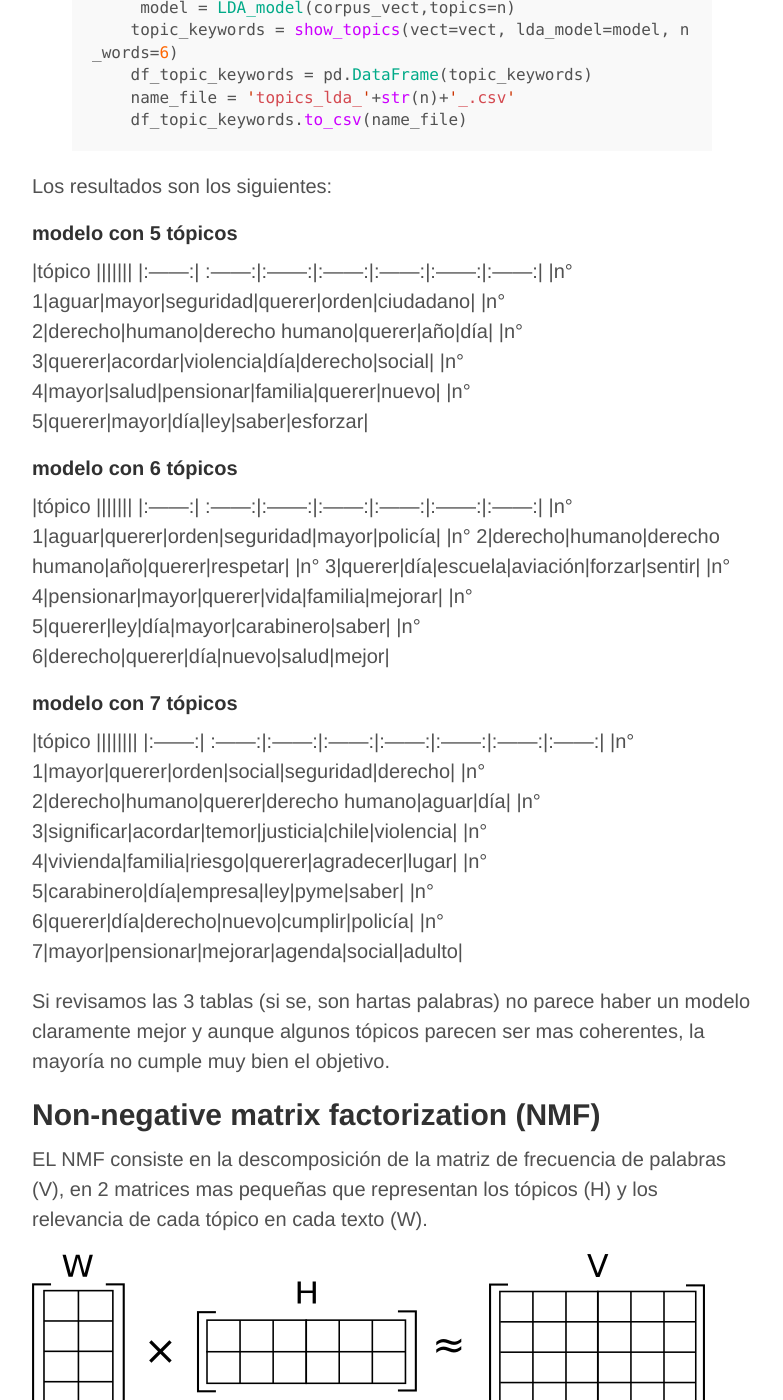
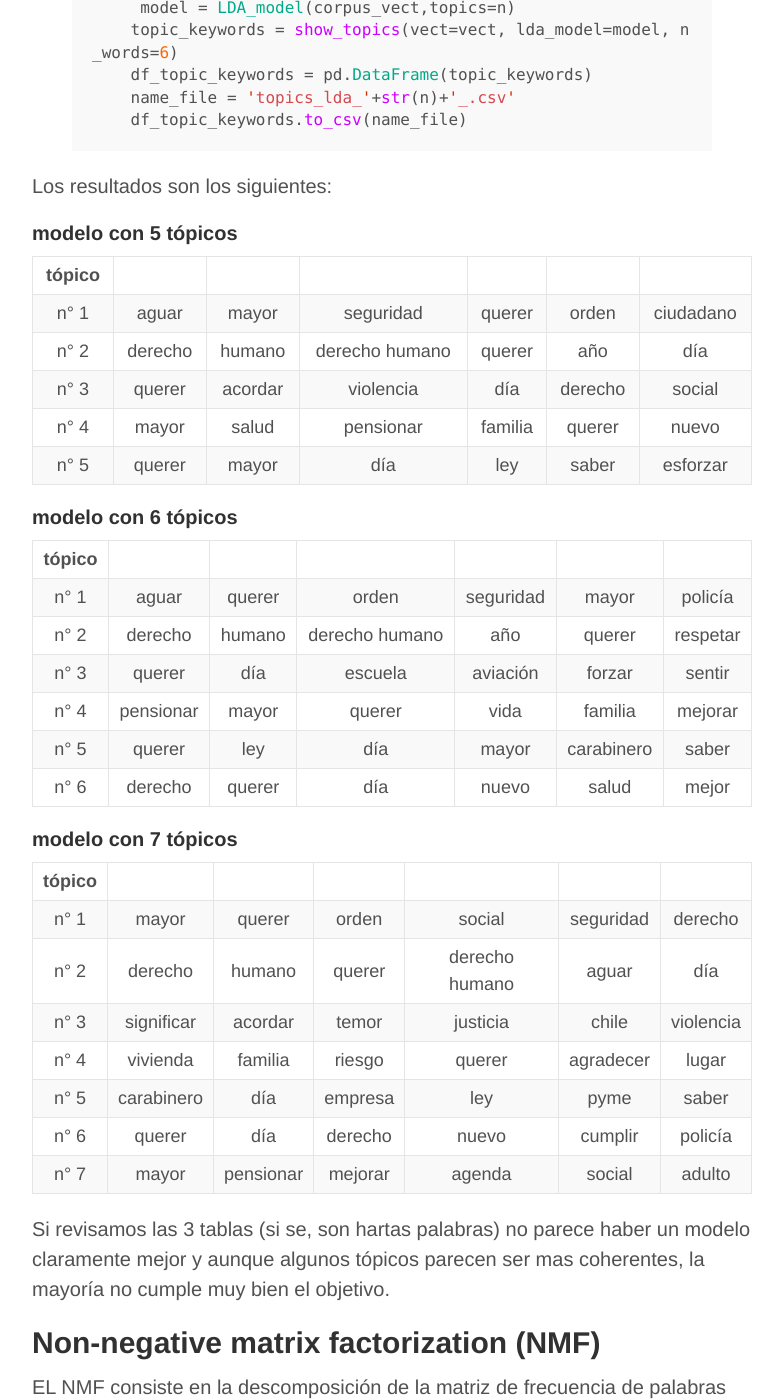
Before and after one commit to benjad/benjad.github.io, a Jekyll site: the page built from _posts/2020-03-06-modelamiento-topicos_pinera.md, in a window 1280 px wide and 1400 px high, scrolled down 6596 px. Shown: the whole window, without its empty margins (248-1031 px from the left). Built offline with Jekyll 4.4.1, drawn with Linux system fonts in a browser that asks for light colours; Markdown is read by kramdown in place of the engine named in the settings; comment, search, counter and statistics services are not loaded; some of the changed text lies outside the part shown.

```diff
--- a/_posts/2020-03-06-modelamiento-topicos_pinera.md
+++ b/_posts/2020-03-06-modelamiento-topicos_pinera.md
@@ -206,36 +206,39 @@ for n in n_topics :
 Los resultados son los siguientes:
 
 #### modelo con 5 tópicos
+
 |tópico |||||||
 |:------:| :------:|:------:|:------:|:------:|:------:|:------:|
-|n° 1|aguar|mayor|seguridad|querer|orden|ciudadano|
-|n° 2|derecho|humano|derecho humano|querer|año|día|
-|n° 3|querer|acordar|violencia|día|derecho|social|
-|n° 4|mayor|salud|pensionar|familia|querer|nuevo|
-|n° 5|querer|mayor|día|ley|saber|esforzar|
+|n° 1|aguar|mayor|seguridad|querer|orden|ciudadano
+|n° 2|derecho|humano|derecho humano|querer|año|día
+|n° 3|querer|acordar|violencia|día|derecho|social
+|n° 4|mayor|salud|pensionar|familia|querer|nuevo
+|n° 5|querer|mayor|día|ley|saber|esforzar
 
 
 #### modelo con 6 tópicos
+
 |tópico |||||||
 |:------:| :------:|:------:|:------:|:------:|:------:|:------:|
-|n° 1|aguar|querer|orden|seguridad|mayor|policía|
-|n° 2|derecho|humano|derecho humano|año|querer|respetar|
-|n° 3|querer|día|escuela|aviación|forzar|sentir|
-|n° 4|pensionar|mayor|querer|vida|familia|mejorar|
-|n° 5|querer|ley|día|mayor|carabinero|saber|
-|n° 6|derecho|querer|día|nuevo|salud|mejor|
+|n° 1|aguar|querer|orden|seguridad|mayor|policía
+|n° 2|derecho|humano|derecho humano|año|querer|respetar
+|n° 3|querer|día|escuela|aviación|forzar|sentir
+|n° 4|pensionar|mayor|querer|vida|familia|mejorar
+|n° 5|querer|ley|día|mayor|carabinero|saber
+|n° 6|derecho|querer|día|nuevo|salud|mejor
 
 
 #### modelo con 7 tópicos
-|tópico ||||||||
-|:------:| :------:|:------:|:------:|:------:|:------:|:------:|:------:|
-|n° 1|mayor|querer|orden|social|seguridad|derecho|
-|n° 2|derecho|humano|querer|derecho humano|aguar|día|
-|n° 3|significar|acordar|temor|justicia|chile|violencia|
-|n° 4|vivienda|familia|riesgo|querer|agradecer|lugar|
-|n° 5|carabinero|día|empresa|ley|pyme|saber|
-|n° 6|querer|día|derecho|nuevo|cumplir|policía|
-|n° 7|mayor|pensionar|mejorar|agenda|social|adulto|
+
+|tópico |||||||
+|:------:| :------:|:------:|:------:|:------:|:------:|:------:|
+|n° 1|mayor|querer|orden|social|seguridad|derecho
+|n° 2|derecho|humano|querer|derecho humano|aguar|día
+|n° 3|significar|acordar|temor|justicia|chile|violencia
+|n° 4|vivienda|familia|riesgo|querer|agradecer|lugar
+|n° 5|carabinero|día|empresa|ley|pyme|saber
+|n° 6|querer|día|derecho|nuevo|cumplir|policía
+|n° 7|mayor|pensionar|mejorar|agenda|social|adulto
 
 Si revisamos las 3 tablas (si se, son hartas palabras) no parece haber un modelo claramente mejor y aunque algunos tópicos parecen ser mas coherentes, la mayoría no cumple muy bien el objetivo.
 
@@ -288,6 +291,7 @@ for n in n_topics :
 Los resultados son los siguientes:
 
 #### modelo con 5 tópicos
+
 |tópico ||||||
 |:------:| :------:|:------:|:------:|:------:|:------:|
 |n°1|derecho|agenda|año|social|acordar|constitución|
@@ -297,6 +301,7 @@ Los resultados son los siguientes:
 |n°5|querer|día|vida|carabinero|ley|aguar|
 
 #### modelo con 6 tópicos
+
 |tópico |||||||
 |:------:| :------:|:------:|:------:|:------:|:------:|:------:|
 |n°1|agenda|derecho|social|año|violencia|acordar|
@@ -307,15 +312,16 @@ Los resultados son los siguientes:
 |n°6|derecho|constitución|principiar|acordar|oportunidad|político|
 
 #### modelo con 7 tópicos
+
 |tópico |||||||
-|:------:| :------:|:------:|:------:|:------:|:------:|:------:|:------:|
-|n°1|agenda|derecho|social|año|acordar|violencia|
-|n°2|humano|derecho|derecho humano|respetar|querer|personar|
-|n°3|salud|problema|esperar|medicamento|mejor|enfermedad|
-|n°4|mayor|pensionar|adulto|adulto mayor|mejorar|reformar|
-|n°5|querer|día|vida|carabinero|policía|cumplir|
-|n°6|derecho|constitución|principiar|acordar|oportunidad|político|
-|n°7|aguar|querer|utilizar|mejor|enfrentar|gran|
+|:------:| :------:|:------:|:------:|:------:|:------:|:------:|
+|n°1|agenda|derecho|social|año|acordar|violencia
+|n°2|humano|derecho|derecho humano|respetar|querer|personar
+|n°3|salud|problema|esperar|medicamento|mejor|enfermedad
+|n°4|mayor|pensionar|adulto|adulto mayor|mejorar|reformar
+|n°5|querer|día|vida|carabinero|policía|cumplir
+|n°6|derecho|constitución|principiar|acordar|oportunidad|político
+|n°7|aguar|querer|utilizar|mejor|enfrentar|gran
 
 Ahora si vemos mucha mas coherencia en todos los casos, en comparación con lo entregado por los modelos con LDA. En particular el que tiene  7 tópicos parece ser es mas preciso en separar los distintos temas que existen en los discursos analizados.
 
```
